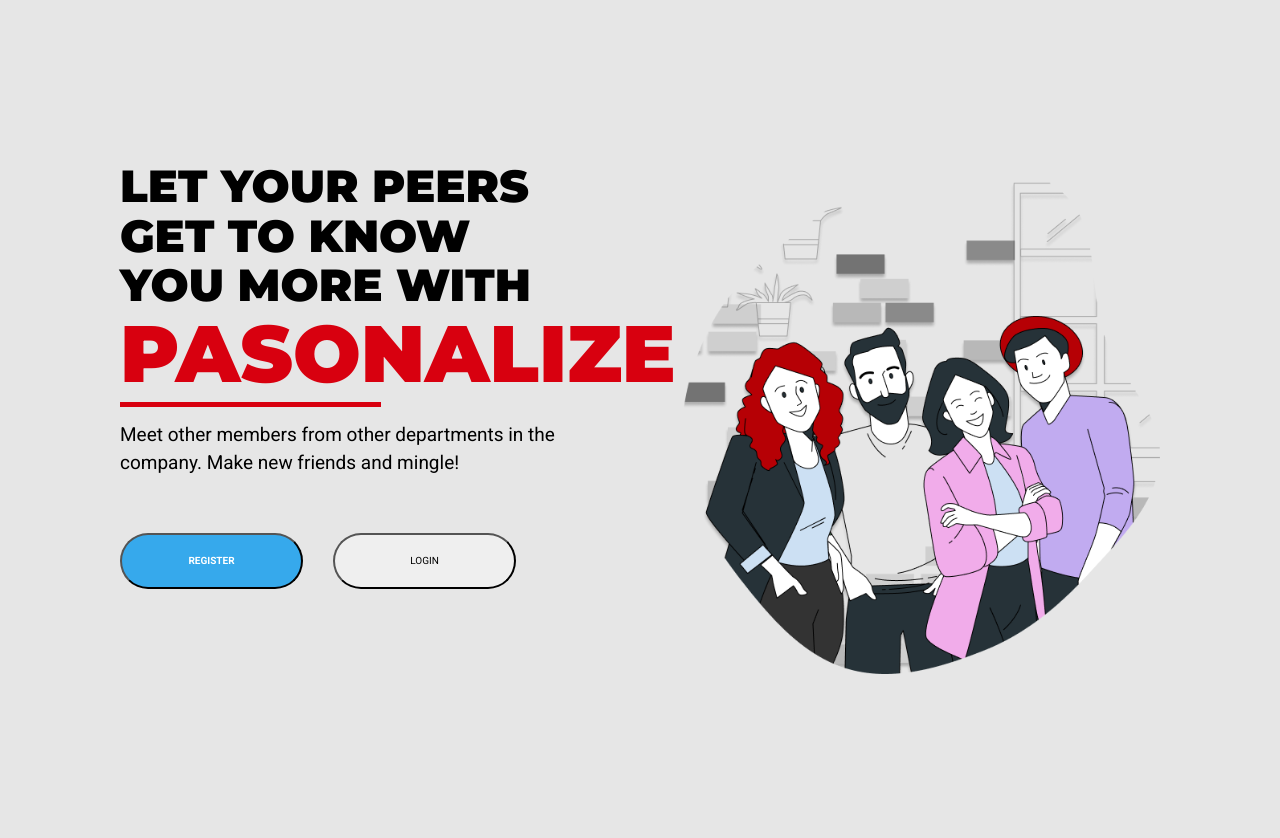
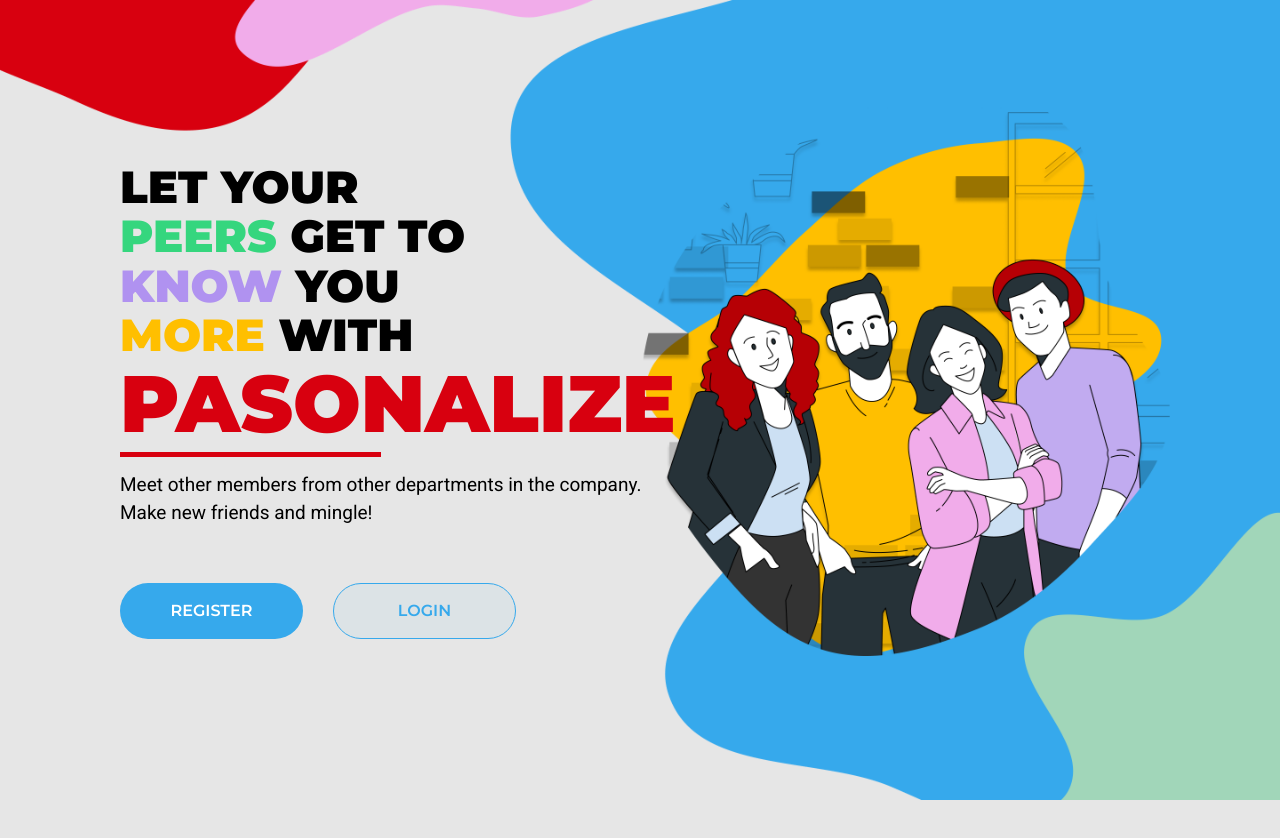
Before and after one commit to ryanesmores07/ryan-pasonalize-project, a React (Vite) app in the folder client/: page / in a window 1280 px wide. Shown: the top 838 px of the page. After the commit the page ends 800 px from the top, so only its background shows below. Built offline with nearby package versions, Linux system fonts and the light colour scheme.

Commit message:
Changed the background image. Continue with the logos below the texts

```diff
--- a/client/src/pages/Landing.jsx
+++ b/client/src/pages/Landing.jsx
@@ -1,6 +1,6 @@
 import styled from "styled-components";
 import { Link, useNavigate } from "react-router-dom";
-import heroImage from "../assets/images/LandingPage/main-image.png";
+import heroImage from "../assets/images/LandingPage/bg-hero.png";
 
 const Landing = () => {
   const navigate = useNavigate();
@@ -9,7 +9,11 @@ const Landing = () => {
       <div className="container">
         <div className="left-section">
           <div className="text-container">
-            <h2>LET YOUR PEERS GET TO KNOW YOU MORE WITH</h2>
+            <h2>
+              LET YOUR <span style={{ color: "#35d67e" }}>PEERS</span> GET TO
+              <span style={{ color: "#b092f0" }}> KNOW </span>YOU{" "}
+              <span style={{ color: "#ffbf00" }}>MORE</span> WITH
+            </h2>
             <h1>PASONALIZE</h1>
             <div className="divider"></div>
             <p>
@@ -35,9 +39,7 @@ const Landing = () => {
           </div>
         </div>
         <div className="right-section">
-          <div className="image-container">
-            <img src={heroImage} alt="hero-image" className="hero-image" />
-          </div>
+          <div className="image-container"></div>
         </div>
       </div>
     </Wrapper>
@@ -45,19 +47,22 @@ const Landing = () => {
 };
 
 const Wrapper = styled.section`
-  max-width: 1440px;
   .container {
-    margin: 161px 120px;
+    height: 100vh;
     display: flex;
-    gap: 42px;
     justify-content: center;
-    /* background-color: lightyellow; */
+    align-items: center;
+    background-image: url(${heroImage});
+    background-size: cover;
+    background-position: center;
+    background-repeat: no-repeat;
 
     .left-section {
       width: 50%;
+      margin-left: 120px;
       .text-container {
         h2 {
-          max-width: 45ch;
+          max-width: 70%;
           font-size: 4.5rem;
           font-weight: var(--font-weight-black);
         }
@@ -86,22 +91,32 @@ const Wrapper = styled.section`
         margin-top: 5.5rem;
         .register-btn,
         .login-btn {
+          font-size: 1.6rem;
           width: 183px;
           height: 5.6rem;
           border-radius: 50rem;
+          border-style: none;
+          font-weight: 600;
+          font-family: "Montserrat";
+          cursor: pointer;
         }
         .register-btn {
           color: #ffffff;
           background-color: var(--blue);
-          font-weight: 600;
+        }
+        .login-btn {
+          border-color: var(--blue);
+          border: 1.5px solid var(--blue);
+          color: var(--blue);
+          background-color: rgba(54, 169, 236, 0.05);
         }
       }
     }
     .right-section {
+      display: flex;
+      justify-content: flex-end;
       width: 50%;
       .image-container {
-        max-width: 595px;
-        height: 639px;
       }
     }
   }
```
Also changed, not shown: client/src/assets/images/LandingPage/bg-hero.png (added).
